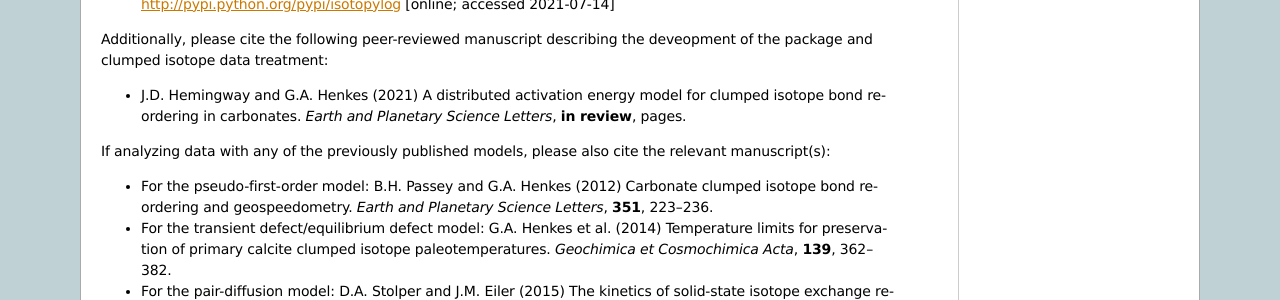
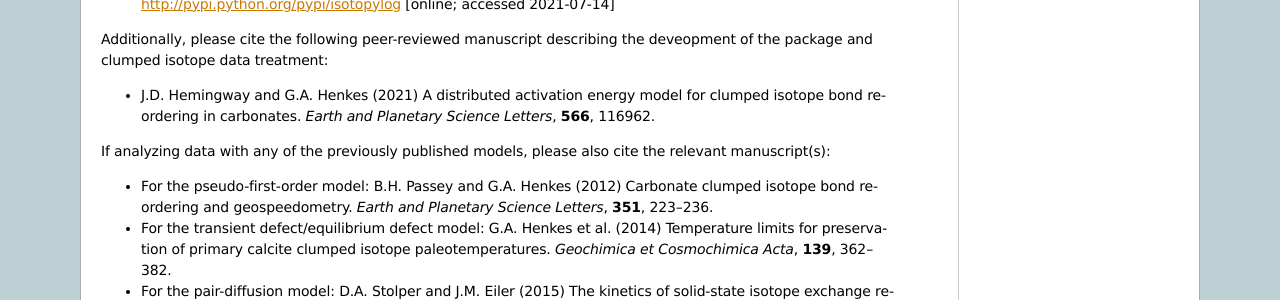
Before and after one commit to FluvialSeds/isotopylog, a Sphinx documentation site: the page built from docs/index.rst, in a window 1280 px wide and 900 px high, scrolled down 709 px. Shown: the part 152-452 px from the top of the window. Built offline with Sphinx 7.4.7, drawn with Linux system fonts in a browser that asks for light colours.

```diff
--- a/docs/index.rst
+++ b/docs/index.rst
@@ -51,7 +51,7 @@
 
 Additionally, please cite the following peer-reviewed manuscript describing the deveopment of the package and clumped isotope data treatment:
 
-* J.D. Hemingway and G.A. Henkes (2021) A distributed activation energy model for clumped isotope bond reordering in carbonates. *Earth and Planetary Science Letters*, **in review**, pages.
+* J.D. Hemingway and G.A. Henkes (2021) A distributed activation energy model for clumped isotope bond reordering in carbonates. *Earth and Planetary Science Letters*, **566**, 116962.
 
 If analyzing data with any of the previously published models, please also cite the relevant manuscript(s):
 
```
Also changed, not shown: 1 other file.
